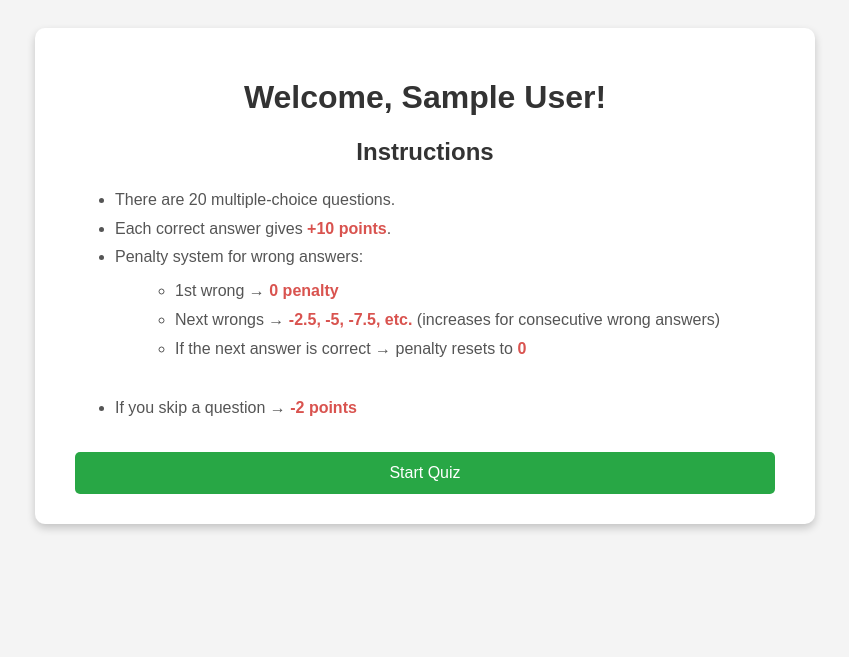
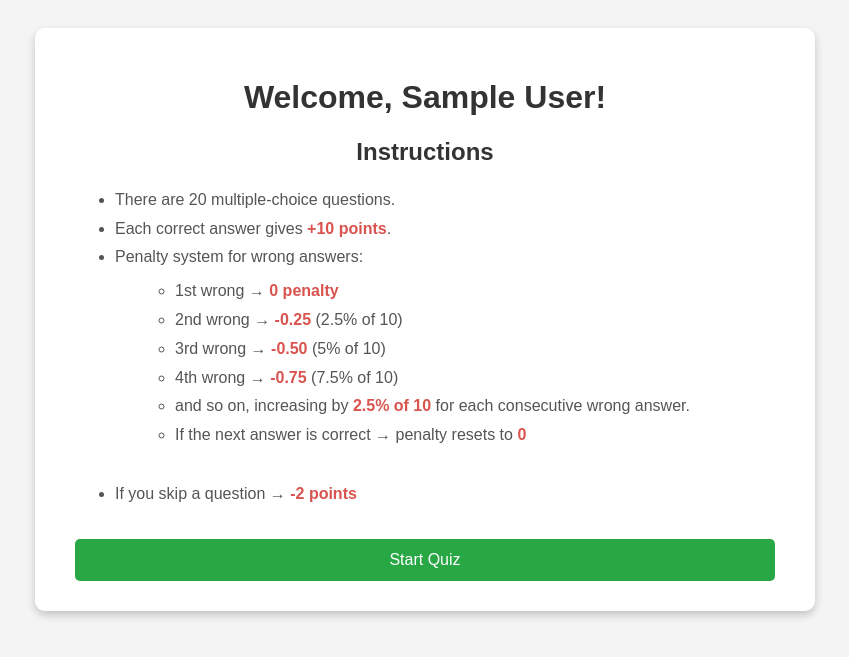
Before and after one commit to sakshi142004/quiz-project, a Flask app: page /instructions in a window 1280 px wide. Shown: the top 657 px of the page, without its empty margins (215-1064 px from the left). Run offline with Flask 3, Linux system fonts and the light colour scheme; the visitor is signed in with stand-in values (Sample User, id 1).

Commit message:
modified code

```diff
--- a/app.py
+++ b/app.py
@@ -74,19 +74,23 @@ def quiz():
         if not user_answer:  # Skipped question
             session["score"] -= 2  # -2 for skipping
             session["wrong_count"] += 1
-            session["penalty"] += 2.5 if session["wrong_count"] > 1 else 0
+            session["penalty"] = ((session["wrong_count"] - 1) * 2.5 / 100) * 10 if session["wrong_count"] > 1 else 0
+            session["score"] -= session["penalty"]
             session["answers"].append("Skipped")
-        elif user_answer == correct_answer:
+
+        elif user_answer == correct_answer:  # Correct answer
             session["score"] += 10  # correct answer points
             session["wrong_count"] = 0  # reset wrong streak
             session["penalty"] = 0  # reset penalty
             session["answers"].append(user_answer)
-        else:  # wrong answer
+
+        else:  # Wrong answer
             session["wrong_count"] += 1
             if session["wrong_count"] > 1:
-                session["penalty"] += 2.5  # incremental penalty
+                # penalty = (wrong_streak - 1) * 2.5% of 10
+                session["penalty"] = ((session["wrong_count"] - 1) * 2.5 / 100) * 10
             else:
-                session["penalty"] = 0  # first wrong = 0
+                session["penalty"] = 0  # first wrong = no penalty
             session["score"] -= session["penalty"]
             session["answers"].append(user_answer)
 
@@ -96,12 +100,35 @@ def quiz():
             return redirect(url_for("result"))
 
     q_index = session["current_q"]
-    return render_template("quiz.html", q=questions[q_index], index=q_index+1, total=len(questions))
+    return render_template("quiz.html", q=questions[q_index], index=q_index + 1, total=len(questions))
 
 @app.route("/result")
 def result():
-    return render_template("result.html", name=session["name"], roll=session["roll"],
-                           questions=questions, answers=session["answers"], score=session["score"])
+    total_questions = len(questions)
+    max_score = total_questions * 10  # Each correct = 10 points
+
+    # Count correct answers
+    correct_count = 0
+    for i, q in enumerate(questions):
+        if session["answers"][i] == q["answer"]:
+            correct_count += 1
+
+    percentage = (correct_count / total_questions) * 100
+    result_status = "Pass" if correct_count >= 9 else "Fail"
+
+    return render_template(
+        "result.html",
+        name=session["name"],
+        roll=session["roll"],
+        questions=questions,
+        answers=session["answers"],
+        score=session["score"],
+        max_score=max_score,
+        correct_count=correct_count,
+        total_questions=total_questions,
+        percentage=percentage,
+        result_status=result_status
+    )
 
 if __name__ == "__main__":
     app.run(debug=True)
--- a/templates/instructions.html
+++ b/templates/instructions.html
@@ -14,7 +14,10 @@
         <li>Penalty system for wrong answers:
             <ul>
                 <li>1st wrong → <strong>0 penalty</strong></li>
-                <li>Next wrongs → <strong>-2.5, -5, -7.5, etc.</strong> (increases for consecutive wrong answers)</li>
+                <li>2nd wrong → <strong>-0.25</strong> (2.5% of 10)</li>
+                <li>3rd wrong → <strong>-0.50</strong> (5% of 10)</li>
+                <li>4th wrong → <strong>-0.75</strong> (7.5% of 10)</li>
+                <li>and so on, increasing by <strong>2.5% of 10</strong> for each consecutive wrong answer.</li>
                 <li>If the next answer is correct → penalty resets to <strong>0</strong></li>
             </ul>
         </li>
```
Also changed, not shown: templates/result.html (+10 -1 lines).
